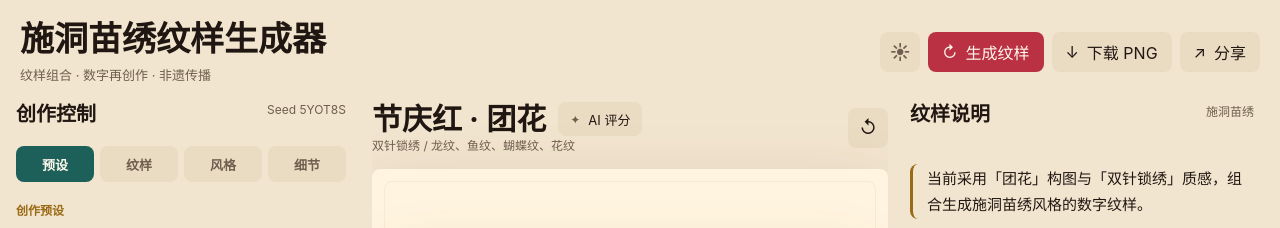
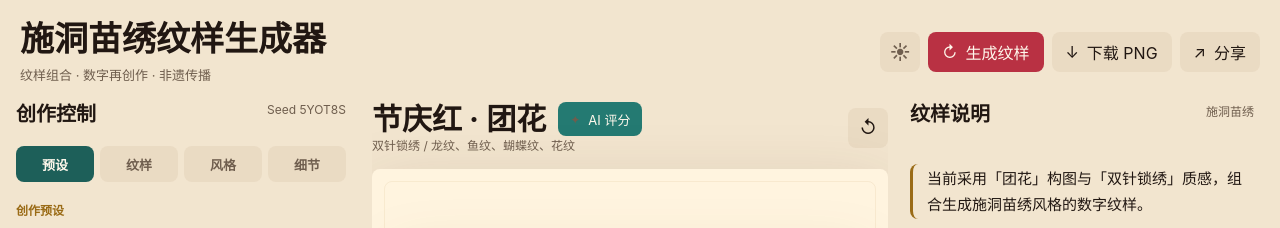
Before and after one commit to hg13128816002-art/Shidong-Miao-Embroidery-Pattern-Generator, a website: page index.html in a window 1280 px wide. Shown: the top 228 px of the page. Drawn offline with Linux system fonts and the light colour scheme.

Commit message:
更改了ai评分按钮的颜色

```diff
--- a/styles.css
+++ b/styles.css
@@ -616,6 +616,12 @@ input:focus-visible {
   height: 34px;
   padding: 0 12px;
   font-size: 13px;
+  color: var(--on-accent);
+  background: var(--teal);
+}
+
+.stage-score-button:hover {
+  background: var(--teal-deep);
 }
 
 .icon-button {
```
